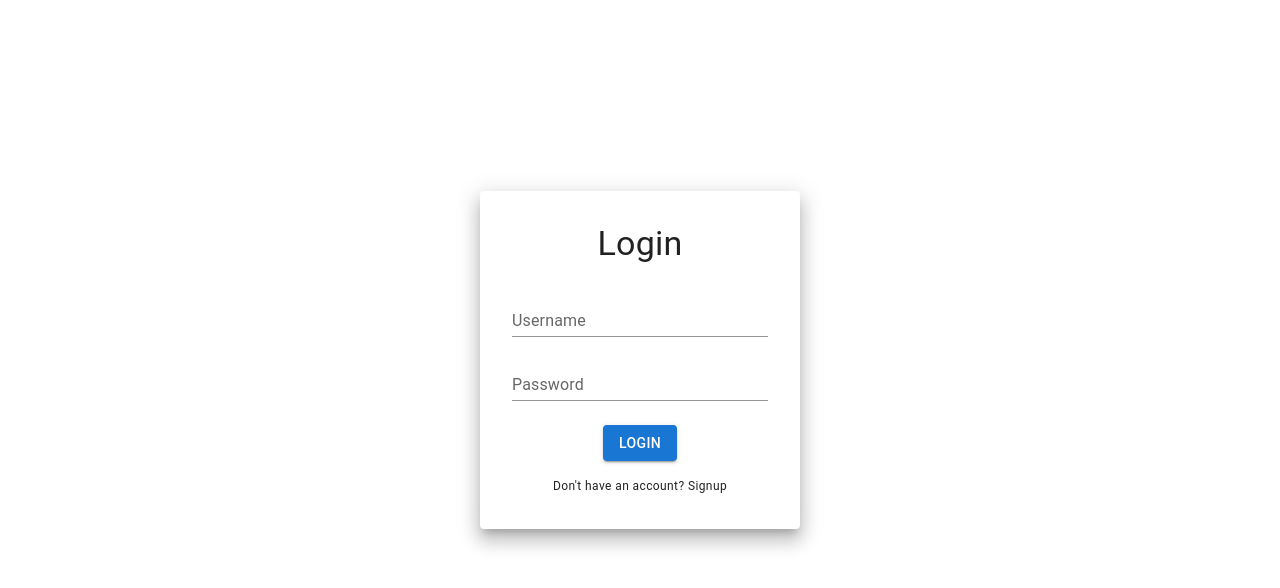
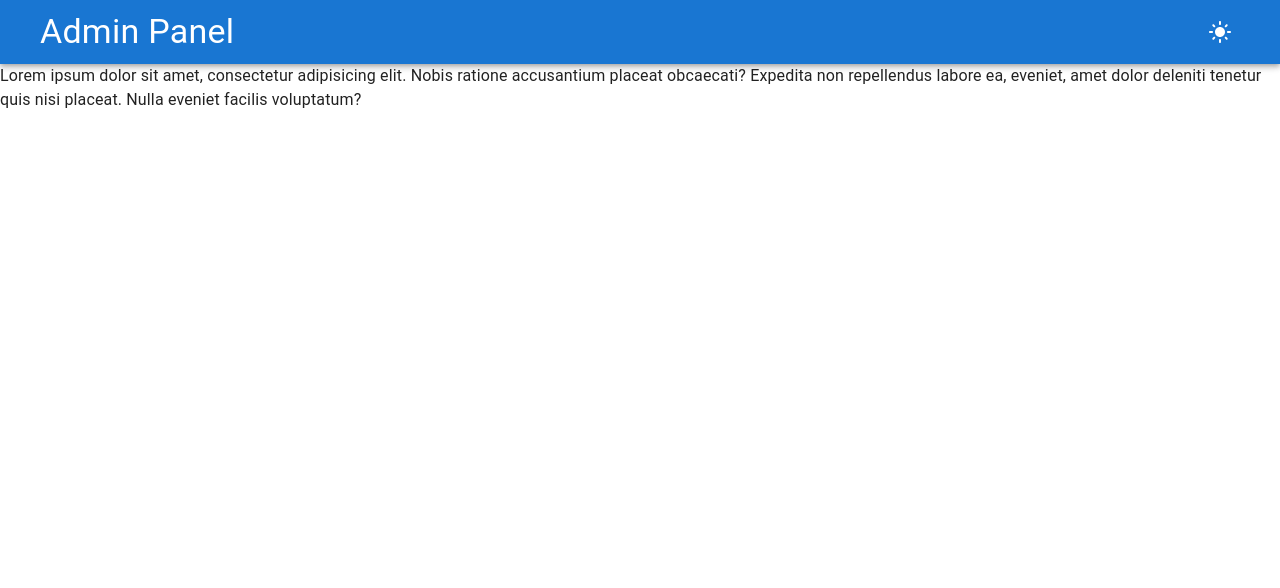
Before and after one commit to matinamani/dropp-code-challange, a React (Create React App) app: page / in a window 1280 px wide. Shown: the top 588 px of the page. Built offline with nearby package versions, Linux system fonts and the light colour scheme.

Commit message:
appbar created

```diff
--- a/src/App.js
+++ b/src/App.js
@@ -1,7 +1,12 @@
-import Login from './pages/Login'
-
 const App = () => {
-    return <Login />
+    return (
+        <>
+            Lorem ipsum dolor sit amet, consectetur adipisicing elit. Nobis
+            ratione accusantium placeat obcaecati? Expedita non repellendus
+            labore ea, eveniet, amet dolor deleniti tenetur quis nisi placeat.
+            Nulla eveniet facilis voluptatum?
+        </>
+    )
 }
 
 export default App
--- a/src/components/Layout/index.js
+++ b/src/components/Layout/index.js
@@ -1,9 +1,39 @@
+import AppBar from '@mui/material/AppBar'
+import Box from '@mui/material/Box'
 import Drawer from '@mui/material/Drawer'
+import Toolbar from '@mui/material/Toolbar'
+import Typography from '@mui/material/Typography'
+import IconButton from '@mui/material/IconButton'
+import LightModeRoundedIcon from '@mui/icons-material/LightModeRounded'
+import DarkModeRoundedIcon from '@mui/icons-material/DarkModeRounded'
+
+import { useTheme } from '../../contexts/ThemeContext'
 
 const Layout = ({ children }) => {
+    const { themeMode, toggleTheme } = useTheme()
+    const handleThemeChange = () => toggleTheme()
+
     return (
         <>
-            <Drawer></Drawer>
+            <AppBar color="primary" sx={{ px: 2 }} position="static">
+                <Toolbar>
+                    <Typography sx={{ flexGrow: 1 }} variant="h4">
+                        Admin Panel
+                    </Typography>
+                    <IconButton
+                        sx={{ color: '#fff' }}
+                        onClick={handleThemeChange}
+                    >
+                        {themeMode === 'light' ? (
+                            <LightModeRoundedIcon />
+                        ) : (
+                            <DarkModeRoundedIcon />
+                        )}
+                    </IconButton>
+                </Toolbar>
+            </AppBar>
+
+            {children}
         </>
     )
 }
--- a/src/index.css
+++ b/src/index.css
@@ -1,13 +1,17 @@
 body {
-  margin: 0;
-  font-family: -apple-system, BlinkMacSystemFont, 'Segoe UI', 'Roboto', 'Oxygen',
-    'Ubuntu', 'Cantarell', 'Fira Sans', 'Droid Sans', 'Helvetica Neue',
-    sans-serif;
-  -webkit-font-smoothing: antialiased;
-  -moz-osx-font-smoothing: grayscale;
+    margin: 0;
+    font-family: -apple-system, BlinkMacSystemFont, 'Segoe UI', 'Roboto',
+        'Oxygen', 'Ubuntu', 'Cantarell', 'Fira Sans', 'Droid Sans',
+        'Helvetica Neue', sans-serif;
+    -webkit-font-smoothing: antialiased;
+    -moz-osx-font-smoothing: grayscale;
 }
 
 code {
-  font-family: source-code-pro, Menlo, Monaco, Consolas, 'Courier New',
-    monospace;
+    font-family: source-code-pro, Menlo, Monaco, Consolas, 'Courier New',
+        monospace;
 }
+
+.uppercase {
+    text-transform: uppercase;
+}
--- a/src/index.js
+++ b/src/index.js
@@ -1,14 +1,18 @@
 import React from 'react'
 import ReactDOM from 'react-dom/client'
 import './index.css'
+
 import App from './App'
 import ThemeProvider from './contexts/ThemeContext'
+import Layout from './components/Layout'
 
 const root = ReactDOM.createRoot(document.getElementById('root'))
 
 const UiContainer = () => (
     <ThemeProvider>
-        <App />
+        <Layout>
+            <App />
+        </Layout>
     </ThemeProvider>
 )
 
```
